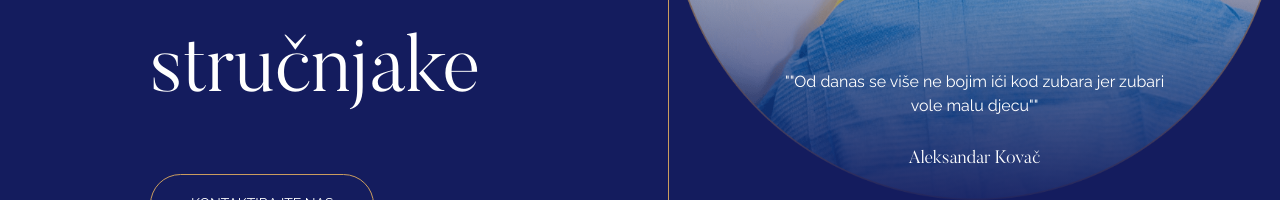
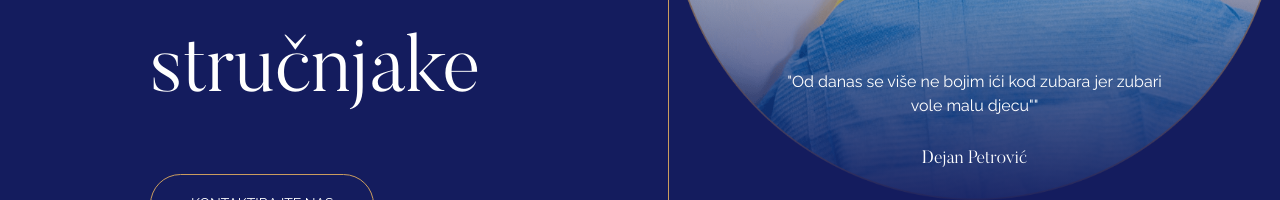
Before and after one commit to nerko85/estetika-dent, a Next.js app: page / in a window 1280 px wide. Shown: the part 600-800 px from the top of the page. Built offline with nearby package versions, Linux system fonts and the light colour scheme.

Commit message:
quote change

```diff
--- a/components/Hero/Hero.js
+++ b/components/Hero/Hero.js
@@ -14,9 +14,9 @@ export default function Hero({ children, title, desc, img }) {
           <img src={img} alt="Mature lady showing her theets" />
           <div className="quote">
             <blockquote>
-              ""Od danas se više ne bojim ići kod zubara jer zubari vole malu djecu""
+              "Od danas se više ne bojim ići kod zubara jer zubari vole malu djecu""
             </blockquote>
-            <span>Aleksandar Kovač</span>
+            <span>Dejan Petrović</span>
           </div>
         </div>
       </div>
```
